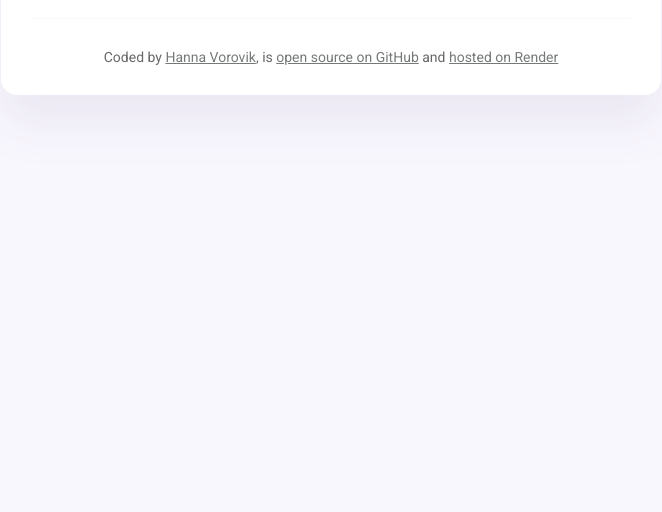
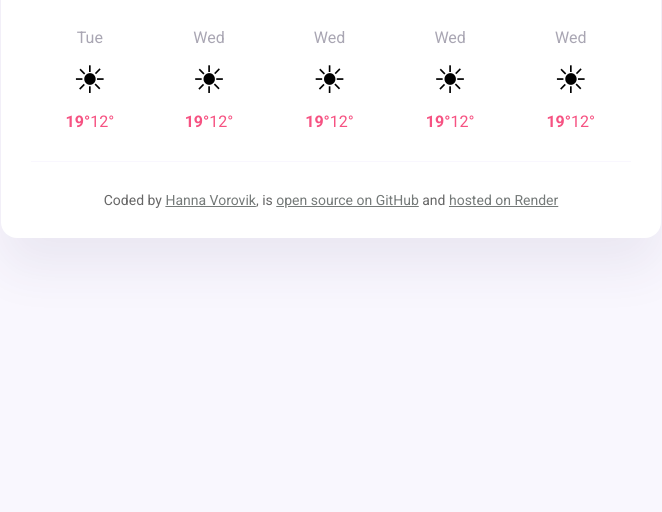
Before and after one commit to Vorovik17/my-meteo-forecast-app, a plain HTML site: page index.html in a window 1280 px wide. Shown: the part 288-800 px from the top of the page, without its empty margins (309-971 px from the left). Drawn offline with nearby package versions, Linux system fonts and the light colour scheme; no server answers.

Commit message:
added forcast html/css

```diff
--- a/index.html
+++ b/index.html
@@ -41,8 +41,49 @@
             <div class="weather-app-unit">°С</div>
     </div>
         </div>
+        <div class="weather-forecast">
+            <div class="weather-forecast-day">
+            <div class="weather-forecast-date">Tue</div>
+            <div class="weather-forecast-icon">☀</div>
+            <div class="weather-forecast-temperatures">
+                <div class="weather-forecast-temperature"><strong>19°</strong></div>
+                <div class="weather-forecast-temperature">12°</div>
+                </div>
+            </div>
+            <div class="weather-forecast-day">
+            <div class="weather-forecast-date">Wed</div>
+            <div class="weather-forecast-icon">☀</div>
+            <div class="weather-forecast-temperatures">
+                <div class="weather-forecast-temperature"><strong>19°</strong></div>
+                <div class="weather-forecast-temperature">12°</div>
+                </div>
+            </div>
+            <div class="weather-forecast-day">
+            <div class="weather-forecast-date">Wed</div>
+            <div class="weather-forecast-icon">☀</div>
+            <div class="weather-forecast-temperatures">
+                <div class="weather-forecast-temperature"><strong>19°</strong></div>
+                <div class="weather-forecast-temperature">12°</div>
+                </div>
+            </div>
+            <div class="weather-forecast-day">
+            <div class="weather-forecast-date">Wed</div>
+            <div class="weather-forecast-icon">☀</div>
+            <div class="weather-forecast-temperatures">
+                <div class="weather-forecast-temperature"><strong>19°</strong></div>
+                <div class="weather-forecast-temperature">12°</div>
+                </div>
+            </div>
+            <div class="weather-forecast-day">
+            <div class="weather-forecast-date">Wed</div>
+            <div class="weather-forecast-icon">☀</div>
+            <div class="weather-forecast-temperatures">
+                <div class="weather-forecast-temperature"><strong>19°</strong></div>
+                <div class="weather-forecast-temperature">12°</div>
+                </div>
+            </div>
+        </div>
     </main>
-
 
     <footer>
         Coded by
--- a/src/style.css
+++ b/src/style.css
@@ -3,6 +3,11 @@ body{
     font-family: "Roboto", sans-serif;
 
 }
+
+main{
+    padding: 30px 0;
+}
+
 .weatherApp{
     background-color: white;
     max-width: 600px;
@@ -82,9 +87,38 @@ header{
     font-weight: bold;
 }
 
-main{
-    padding: 30px 0;
+.weather-forecast{
+    display: flex;
+    justify-content: space-around;
+    margin-top: 30px;
 }
+
+
+.weather-forecast-date{
+    text-align: center;
+    color: rgba(39, 33, 66, 0.4);
+    font-size: 16px;
+    line-height: 20px;
+    margin: 10px;
+}
+
+.weather-forecast-icon{
+    font-size: 38px;
+    text-align: center;
+}
+
+.weather-forecast-temperatures{
+    margin-top: 10px;
+    text-align: center;
+    color: #f65282;
+    display: flex;
+    justify-content: center;
+}
+
+.weather-app-temperature{
+    padding: 0 10px;
+}
+
 footer{
     border-top: 1px solid #f9f7fe;
     padding: 30px 0 0 0;
```
